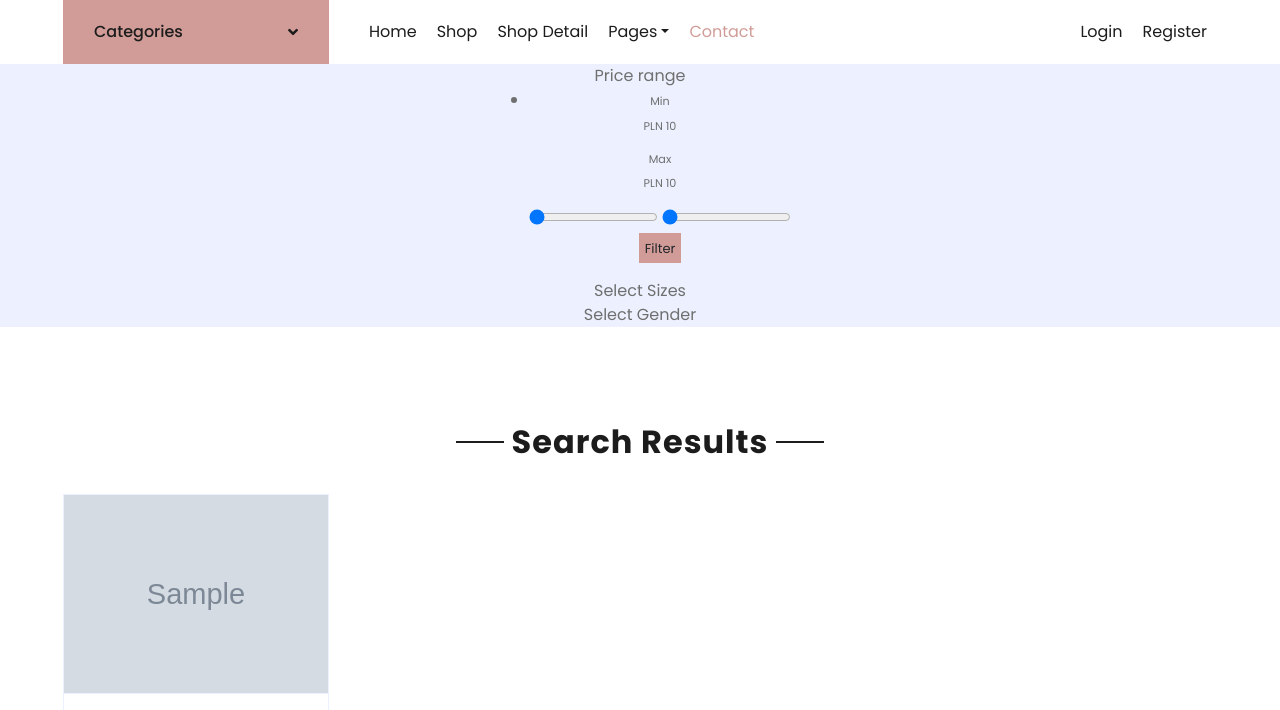
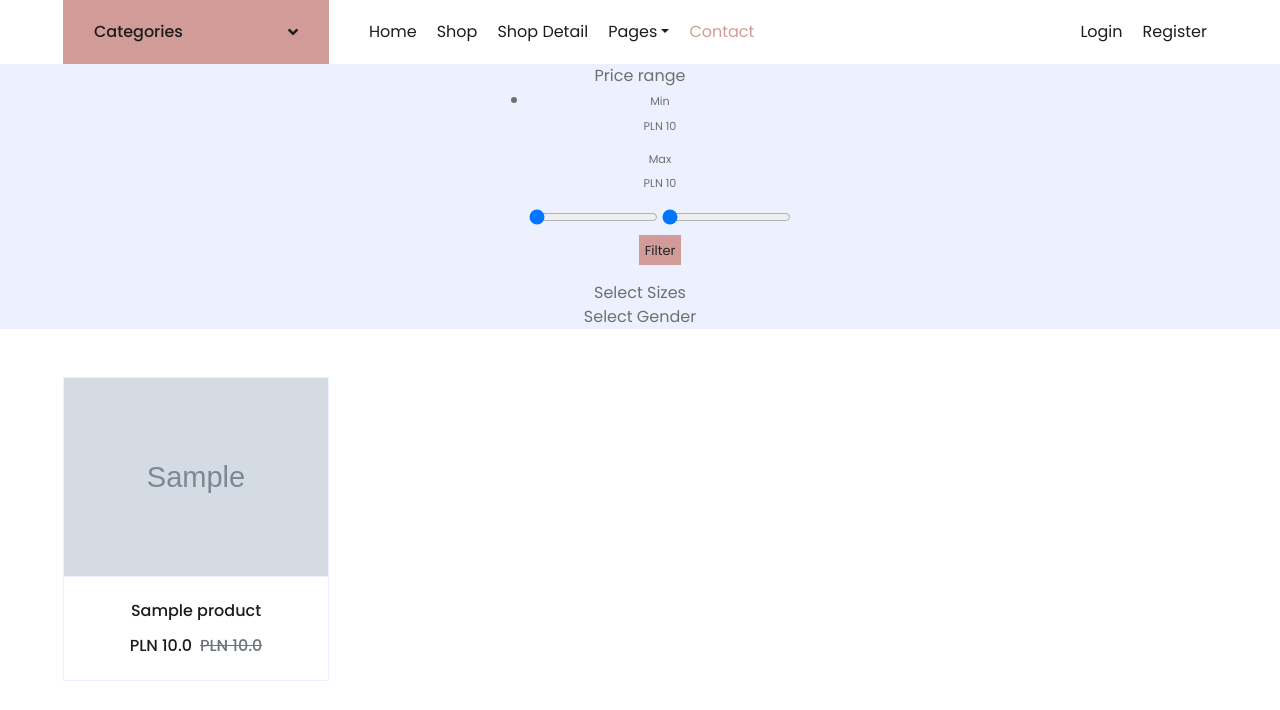
Before and after one commit to mmiskiewicz/M-Store, a Flask app: template templates/search.html in a window 1280 px wide, after a click on "Price range". Shown: the part 121-831 px from the top of the page. Run offline with Flask 2, Linux system fonts and the light colour scheme; tables that the repository leaves empty hold one stand-in row (values such as "Sample post"); the template is opened without the code that fills it: values that come from a table or form of the project are taken from there, most other values are stand-ins (such as "Sample title", 1, 10 or a date in 2020); grey boxes marked "Sample" are stand-in pictures; some libraries are stand-ins or nearby versions.

Commit message:
add condition when there are no results found

```diff
--- a/templates/search.html
+++ b/templates/search.html
@@ -1,8 +1,10 @@
 {% include "header.html" %}
 
 
+
+
     <!-- Page Header Start -->
-    <div class="container-fluid bg-secondary mb-5">
+    <div class="container-fluid bg-secondary">
         <div class="d-flex flex-column align-items-center justify-content-center" style="min-height: 100px">
 
       {% set sizes = [] %}
@@ -14,6 +16,7 @@
             {% endif %}
         {% endfor %}
     {% endfor %}
+
 
 
 
@@ -50,7 +53,7 @@
 
 
           </li>
-              <center><button name="filter-gender" style="height:30px; padding:5px; font-size:13px;" class="btn btn-primary">Filter</button></center>
+              <center><button name="filter-gender" style="height:30px; padding:5px; font-size:13px; margin-top:2px;" class="btn btn-primary">Filter</button></center>
       </ul>
 </div>
 
@@ -69,7 +72,8 @@
          <li><input name="size" type="checkbox" value="{{size}}" />{{size}} </li>
       {% endif %}
       {% endfor %}
-    <center><button name="filter-gender" style="height:30px; padding:5px; font-size:13px;" class="btn btn-primary">Filter</button></center>
+          <div class="border-bottom"></div>
+    <center><button name="filter-gender" style="height:30px; padding:5px; font-size:13px; margin-top:2px;" class="btn btn-primary">Filter</button></center>
   </ul>
 </div>
 </div>
@@ -86,7 +90,8 @@
      <li><input name="sex" value="{{gender}}" type="checkbox" />{{gender}}</li>
       {% endif %}
       {% endfor %}
-         <center><button name="filter-gender" style="height:30px; padding:5px; font-size:13px;" class="btn btn-primary">Filter</button></center>
+             <div class="border-bottom"></div>
+         <center><button name="filter-gender" style="height:30px; padding:5px; font-size:13px; margin-top:2px;" class="btn btn-primary">Filter</button></center>
   </ul>
 </div>
 </div>
@@ -106,14 +111,16 @@
 
 
 
+ {% if not products[0] %}
+
+    <p class="text-center mt-5">There are no results matching your search criteria.</p>
+    {% else %}
 
 
 
 
    <div class="container-fluid pt-5">
-        <div class="text-center mb-4">
-            <h2 class="section-title px-5"><span class="px-2">Search Results</span></h2>
-        </div>
+
 
         <div class="row px-xl-5 pb-3">
             {% for product in products %}
@@ -140,7 +147,7 @@
 
     </div>
 
-
+{% endif %}
 
 
 
```
